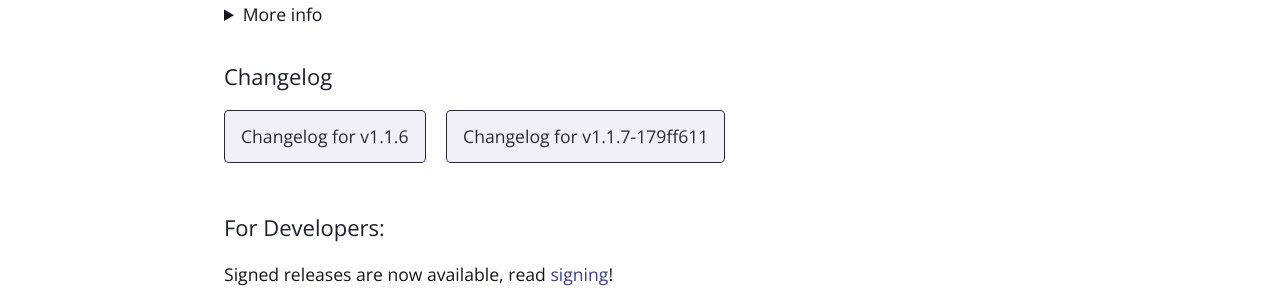
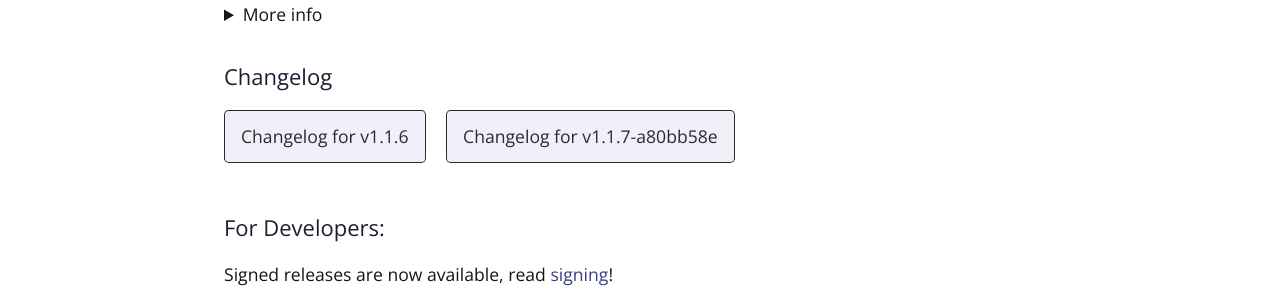
Before and after one commit to kami-blue/website, a Jekyll site: the page built from download.md, in a window 1280 px wide. Shown: the part 621-921 px from the top of the page. Built offline with Jekyll 4.4.1, drawn with Linux system fonts in a browser that asks for light colours.

Commit message:
bump ver to v1.1.7-a80bb58e

```diff
--- a/_config.yml
+++ b/_config.yml
@@ -7,9 +7,9 @@ github:
   website_url: https://github.com/kami-blue/website
   jar_url: https://github.com/kami-blue/client/releases/download/v1.1.6/KAMI-Blue-v1.1.6-release.jar
   jar_sig_url: https://github.com/kami-blue/client/releases/download/v1.1.6/KAMI-Blue-v1.1.6-release.jar.sig
-  beta_jar_url: https://github.com/kami-blue/nightly-releases/releases/download/1.1.7-179ff611/kamiblue-1.1.7-179ff611-release.jar
+  beta_jar_url: https://github.com/kami-blue/nightly-releases/releases/download/1.1.7-a80bb58e/kamiblue-1.1.7-a80bb58e-release.jar
 cur_ver: v1.1.6
-beta_ver: v1.1.7-179ff611
+beta_ver: v1.1.7-a80bb58e
 discord_url: https://kamiblue.org/discord
 downloads_api_ver: v1
 theme: jekyll-theme-cayman
```
